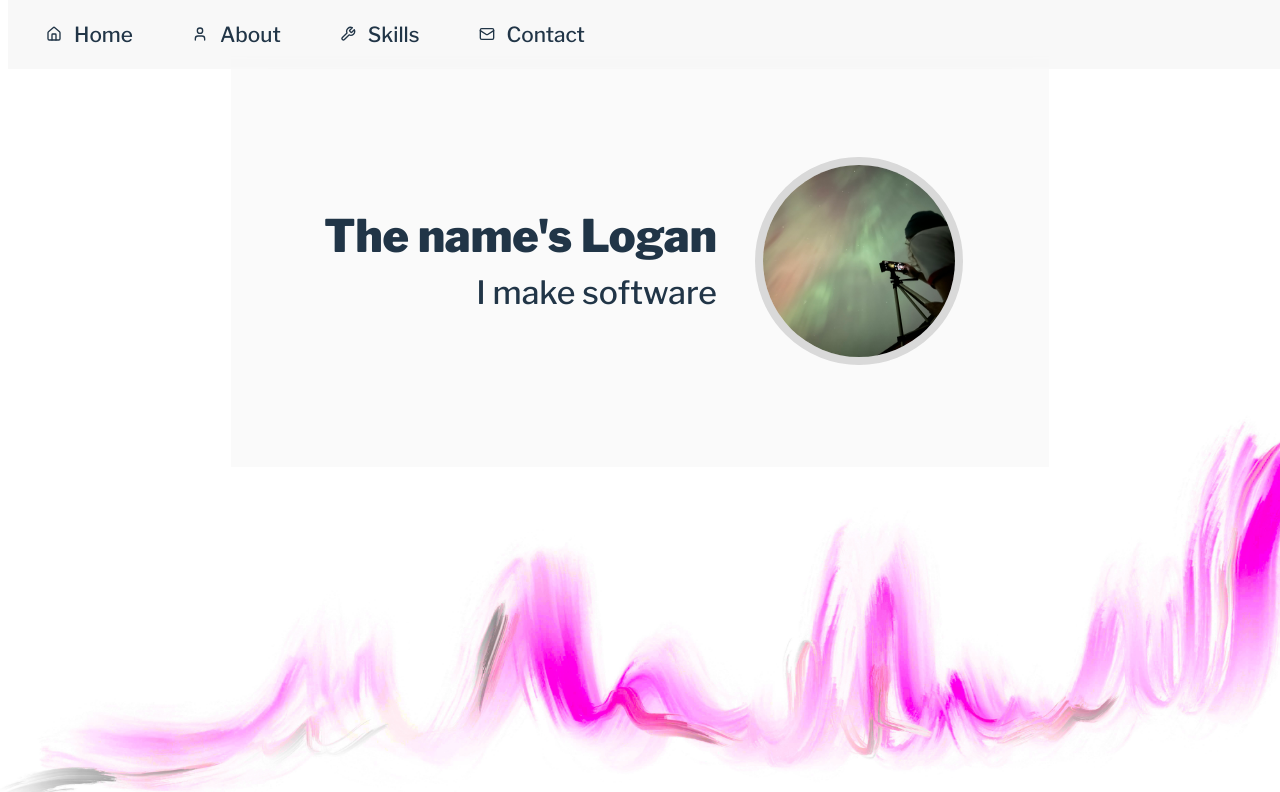
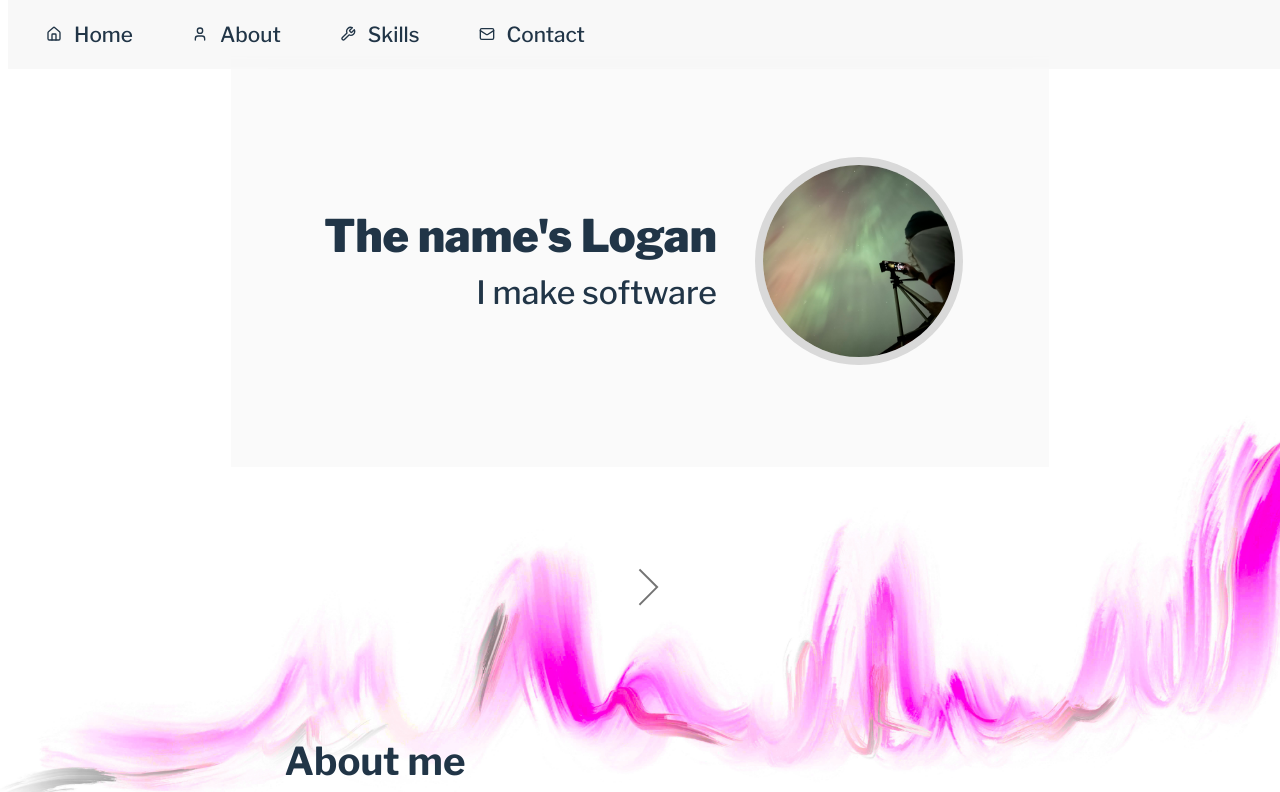
Before and after one commit to lgundry/portfolio-frontend, a React (Vite) app: page / in a window 1280 px wide. Shown: the top 792 px of the page. Built offline with nearby package versions, Linux system fonts and the light colour scheme.

Commit message:
feat: add scroll indicator animation to hero section

```diff
--- a/src/assets/components/intro/Intro.component.css
+++ b/src/assets/components/intro/Intro.component.css
@@ -1,10 +1,12 @@
 div.intro__container {
   display: flex;
+  flex-direction: column;
   flex: 1;
   justify-content: center;
+  align-items: center;
 
   margin-top: 7vh;
-  margin-bottom: 36vh;
+  margin-bottom: 0vh;
 }
 
 div.intro {
--- a/src/assets/components/intro/Intro.component.tsx
+++ b/src/assets/components/intro/Intro.component.tsx
@@ -1,5 +1,6 @@
 import './Intro.component.css'
 import Headshot from 'images/IMG_4838.jpeg'
+import ScrollIndicator from './ScrollIndicator.component'
 
 function Intro() {
   return (
@@ -11,6 +12,7 @@ function Intro() {
         </div>
         <img className="intro__headshot" src={Headshot} alt="headshot" />
       </div>
+      <ScrollIndicator />
     </div>
   )
 };
--- /dev/null
+++ b/src/assets/components/intro/ScrollIndicator.component.css
@@ -0,0 +1,40 @@
+.scroll-indicator {
+  display: flex;
+  justify-content: center;
+  align-items: center;
+  height: 30vh;
+}
+
+.scroll-indicator__arrow {
+  width: 24px;
+  height: 24px;
+  border: 2px solid currentColor;
+  border-top: none;
+  border-left: none;
+  transform: rotate(-45deg);
+  animation: scroll-bounce 2s infinite;
+  opacity: 0.7;
+}
+
+@keyframes scroll-bounce {
+  0%, 100% {
+    transform: rotate(-45deg) translateY(0);
+    opacity: 0.7;
+  }
+  50% {
+    transform: rotate(-45deg) translateY(10px);
+    opacity: 0.3;
+  }
+}
+
+@media (prefers-color-scheme: light) {
+  .scroll-indicator__arrow {
+    border-color: #333;
+  }
+}
+
+@media (prefers-color-scheme: dark) {
+  .scroll-indicator__arrow {
+    border-color: #ccc;
+  }
+}
--- /dev/null
+++ b/src/assets/components/intro/ScrollIndicator.component.tsx
@@ -0,0 +1,11 @@
+import './ScrollIndicator.component.css'
+
+function ScrollIndicator() {
+  return (
+    <div className="scroll-indicator">
+      <div className="scroll-indicator__arrow"></div>
+    </div>
+  )
+}
+
+export default ScrollIndicator
```
